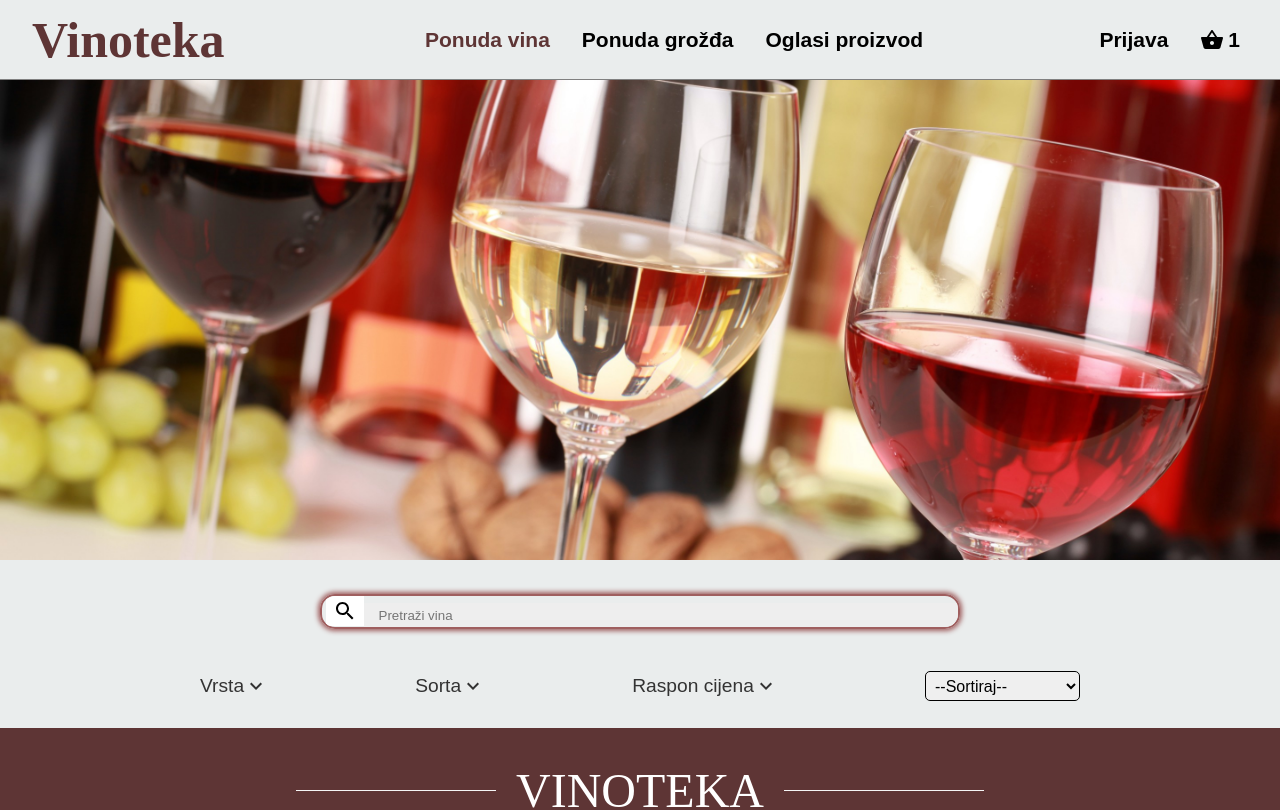
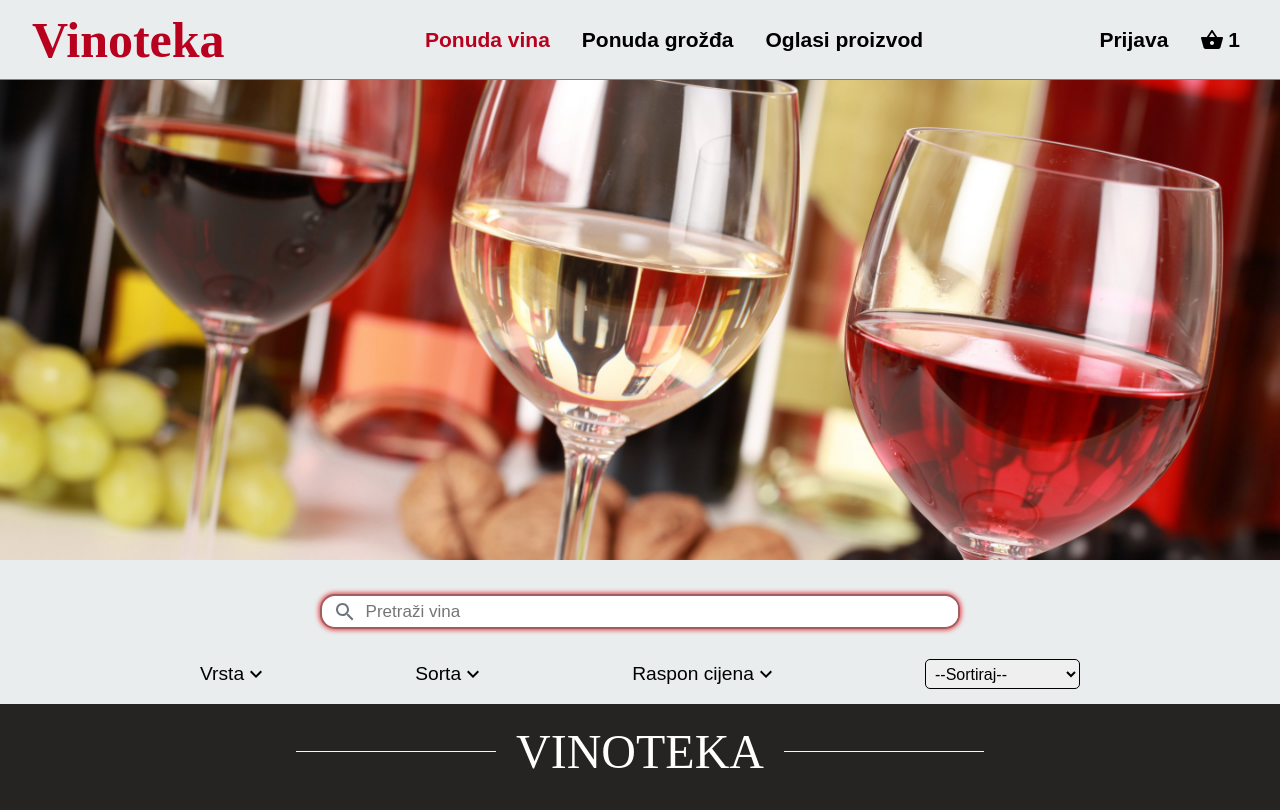
Before and after one commit to kramlj00/VinotekaDeploy, a React (Create React App) app: page /wines in a window 1280 px wide. Shown: the top 810 px of the page. Built offline with nearby package versions, Linux system fonts and the light colour scheme.

Commit message:
Changing style

```diff
--- a/src/components/Footer/Footer.js
+++ b/src/components/Footer/Footer.js
@@ -46,8 +46,7 @@ function Footer() {
         </ItemContainer>
       </FooterItemsConatainer>
       <WebsiteRightsContainer>
-        Vinoteka &copy; {new Date().getFullYear()}
-        All rights reserved.
+        Vinoteka &copy; {new Date().getFullYear()} All rights reserved.
       </WebsiteRightsContainer>
     </FooterContainer>
   );
--- a/src/components/Footer/FooterElements.js
+++ b/src/components/Footer/FooterElements.js
@@ -5,7 +5,7 @@ export const FooterContainer = styled.div`
   background-color: gray;
   display: flex;
   flex-direction: column;
-  background-color: #5e3535;
+  background-color: #252422;
   height: 300px;
   justify-content: space-between;
   margin-top: 15px;
--- a/src/components/Navbar/NavElements.js
+++ b/src/components/Navbar/NavElements.js
@@ -16,7 +16,7 @@ export const NavLogo = styled.div`
   font-family: "Dancing Script", cursive;
   font-size: 25px;
   padding-left: 1rem;
-  color: #5e3535;
+  color: #b8001f;
 `;
 
 export const NavLink = styled(Link)`
@@ -32,7 +32,7 @@ export const NavLink = styled(Link)`
   font-weight: 700;
 
   &.active {
-    color: #5e3535;
+    color: #b8001f;
   }
 `;
 
--- a/src/components/SignIn/SignIn.js
+++ b/src/components/SignIn/SignIn.js
@@ -1,6 +1,6 @@
 import React, { useState } from "react";
 
-import styled from "./style.css";
+import "./style.css";
 
 function SignIn() {
   const [isContainerActive, setIsContainerActive] = useState(false);
@@ -19,38 +19,40 @@ function SignIn() {
       className={`container${isContainerActive ? " right-panel-active" : ""}`}
     >
       <div class="form-container sign-up-container">
-        <form action="#">
-          <h1>Napravi račun</h1>
-          <input type="text" placeholder="Name" />
-          <input type="email" placeholder="Email" />
-          <input type="password" placeholder="Password" />
-          <button>Registracija</button>
+        <form class="form" action="#">
+          <h1 class="title">Napravi račun</h1>
+          <input class="inp" type="text" placeholder="Name" />
+          <input class="inp" type="email" placeholder="Email" />
+          <input class="inp" type="password" placeholder="Password" />
+          <button class="btn">Registracija</button>
         </form>
       </div>
       <div class="form-container sign-in-container">
-        <form action="#">
-          <h1>Prijavi se</h1>
-          <input type="email" placeholder="Email" />
-          <input type="password" placeholder="Password" />
-          <a href="#">Forgot your password?</a>
-          <button>Prijava</button>
+        <form class="form" action="#">
+          <h1 class="title">Prijavi se</h1>
+          <input class="inp" type="email" placeholder="Email" />
+          <input class="inp" type="password" placeholder="Password" />
+          <a class="tag" href="#">
+            Forgot your password?
+          </a>
+          <button class="btn">Prijava</button>
         </form>
       </div>
       <div class="overlay-container">
         <div class="overlay">
           <div class="overlay-panel overlay-left">
-            <h1>Dobrodošli natrag!</h1>
+            <h1 class="title">Dobrodošli natrag!</h1>
             <p>Prijavite se kako biste ostali povezani</p>
-            <button class="ghost" id="signIn" onClick={signUpButton}>
+            <button class="ghost btn" id="signIn" onClick={signUpButton}>
               Prijava
             </button>
           </div>
           <div class="overlay-panel overlay-right">
-            <h1>Pozdrav!</h1>
+            <h1 class="title">Pozdrav!</h1>
             <p>
               Unesite svoje podatke kako biste započeli svoje putovanje s nama
             </p>
-            <button class="ghost" id="signUp" onClick={signInButton}>
+            <button class="ghost btn" id="signUp" onClick={signInButton}>
               Registracija
             </button>
           </div>
--- a/src/components/SignIn/style.css
+++ b/src/components/SignIn/style.css
@@ -1,6 +1,6 @@
 @import url("https://fonts.googleapis.com/css?family=Montserrat:400,800");
 
-h1 {
+.title {
   font-weight: bold;
   margin: 0;
 }
@@ -13,17 +13,17 @@ p {
   margin: 20px 0 30px;
 }
 
-a {
+.tag {
   color: #333;
   font-size: 14px;
   text-decoration: none;
   margin: 15px 0;
 }
 
-button {
+.btn {
   border-radius: 20px;
-  border: 1px solid #b8001f;
-  background-color: #b8001f;
+  border: 1px solid #e83946;
+  background-color: #e83946;
   color: #ffffff;
   font-size: 12px;
   font-weight: bold;
@@ -34,20 +34,20 @@ button {
   cursor: pointer;
 }
 
-button:active {
+.btn:active {
   transform: scale(0.95);
 }
 
-button:focus {
+.btn:focus {
   outline: none;
 }
 
-button.ghost {
+.btn.ghost {
   background-color: transparent;
   border-color: #ffffff;
 }
 
-form {
+.form {
   background-color: #ffffff;
   display: flex;
   align-items: center;
@@ -56,9 +56,13 @@ form {
   padding: 0 50px;
   height: 100%;
   text-align: center;
+
+  @media screen and (max-width: 1000px) {
+    flex-direction: column;
+  }
 }
 
-input {
+.inp {
   background-color: #eee;
   border: none;
   padding: 12px 15px;
@@ -149,8 +153,8 @@ input {
 /* POZADINA */
 .overlay {
   background: #b8001f;
-  background: -webkit-linear-gradient(to right, #733943, #b8001f);
-  background: linear-gradient(to right, #733943, #b8001f);
+  background: -webkit-linear-gradient(to right, #bc8034, #b8001f);
+  background: linear-gradient(to right, #bc8034, #b8001f);
 
   background-repeat: no-repeat;
   background-size: cover;
--- a/src/components/Wines/WinesElements.js
+++ b/src/components/Wines/WinesElements.js
@@ -11,6 +11,7 @@ export const Image = styled.div`
 `;
 
 export const SearchContainer = styled.div`
+  background-color: white;
   display: flex;
   margin: auto;
   overflow: hidden;
@@ -20,9 +21,11 @@ export const SearchContainer = styled.div`
   padding-left: 4px;
   border: 2px solid #9f5f5f;
   margin-top: 30px;
+  align-items: center;
 
   :focus-within {
-    box-shadow: 0 0 5px 2px #9f5f5f;
+    //box-shadow: 0 0 5px 2px #9f5f5f;
+    box-shadow: 0 0 5px 1px #e83946;
   }
 
   @media screen and (max-width: 750px) {
@@ -31,7 +34,8 @@ export const SearchContainer = styled.div`
 `;
 
 export const SearchInput = styled.input`
-  flex-grow: 1;
+  font-size: 17px;
+  width: 100%;
   border: 0;
   :focus {
     outline: none;
@@ -40,9 +44,9 @@ export const SearchInput = styled.input`
 
 export const SearchIconContainer = styled.div`
   display: flex;
-  color: black;
+  color: #6c757d;
   width: 40px;
   justify-content: center;
   align-items: center;
-  background-color: white;
+  background-color: transparent;
 `;
```
